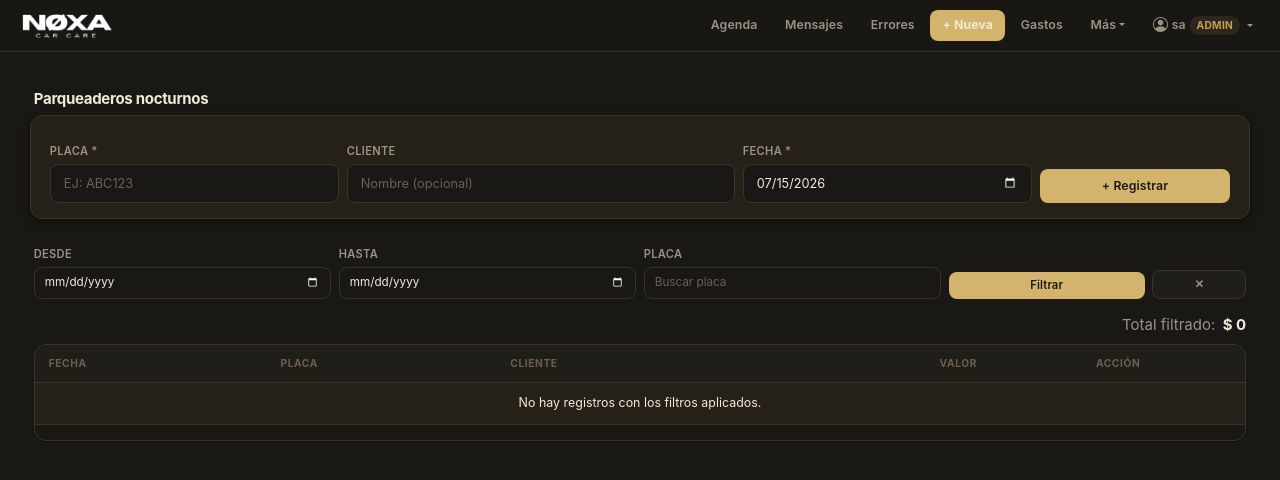
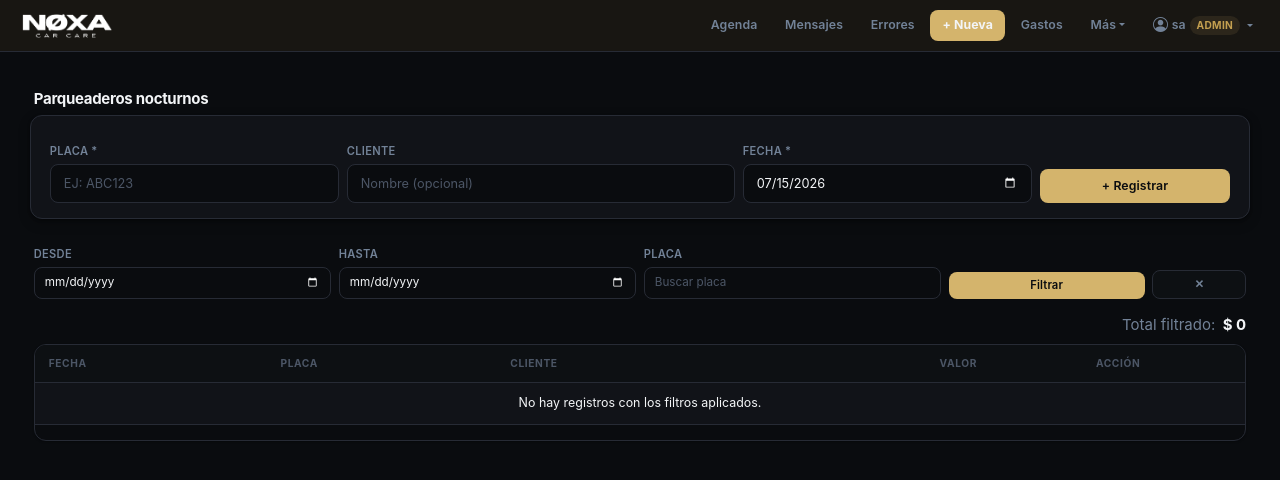
Before and after one commit to elsebastiann/agenda-detalling, a Flask app: page /parking in a window 1280 px wide. Shown: the top 480 px of the page. Run offline with Flask 3, Linux system fonts and the light colour scheme; a user stored in the database is signed in; data comes from the database, SQL or seed files in the repository; data that the repository does not hold is empty.

Commit message:
nueva paleta de colores (extraida de mbcolombia.club, dorado como acento) en widget y tema admin

```diff
--- a/templates/base.html
+++ b/templates/base.html
@@ -4,7 +4,7 @@
   <meta charset="utf-8">
   <title>Agenda Detailing</title>
   <meta name="viewport" content="width=device-width, initial-scale=1">
-  <meta name="theme-color" content="#1a1814">
+  <meta name="theme-color" content="#0a0c0f">
   <meta name="apple-mobile-web-app-status-bar-style" content="default">
 
   <link href="https://cdn.jsdelivr.net/npm/bootstrap@5.3.3/dist/css/bootstrap.min.css" rel="stylesheet">
@@ -17,19 +17,19 @@
     ═══════════════════════════════════════════ */
     :root {
       color-scheme: dark;
-      --bg:        #1a1814;
-      --bg2:       #201e18;
-      --surface:   #252118;
-      --surface2:  #2e2a20;
-      --border:    #3a332a;
+      --bg:        #0a0c0f;
+      --bg2:       #0d1013;
+      --surface:   #111318;
+      --surface2:  #1a1d23;
+      --border:    #272b35;
       --border2:   rgba(212,180,108,0.25);
-      --text:      #f0ead8;
-      --text2:     #9e9282;
-      --text3:     #6b5f52;
+      --text:      #f3f5f7;
+      --text2:     #728297;
+      --text3:     #4c5666;
       --accent:    #d4b46c;
       --accent-dk: #c4a050;
       --accent-bg: rgba(212,180,108,0.10);
-      --ink:       #f0ead8;
+      --ink:       #f3f5f7;
       --radius:    12px;
       --radius-sm: 8px;
       --shadow:    0 1px 3px rgba(0,0,0,0.4), 0 4px 12px rgba(0,0,0,0.25);
@@ -118,11 +118,11 @@
     /* Primario: dorado */
     .btn-primary {
       background: var(--accent) !important;
-      color: #1a1814 !important;
+      color: #0a0c0f !important;
     }
     .btn-primary:hover, .btn-primary:focus, .btn-primary:active {
       background: var(--accent-dk) !important;
-      color: #1a1814 !important;
+      color: #0a0c0f !important;
     }
     .btn-outline-primary {
       background: transparent !important;
@@ -131,7 +131,7 @@
     }
     .btn-outline-primary:hover {
       background: var(--accent) !important;
-      color: #1a1814 !important;
+      color: #0a0c0f !important;
     }
     /* Acento dorado */
     .btn-accent {
@@ -441,7 +441,7 @@
   <img
     src="{{ url_for('static', filename='img/logotipo.png') }}"
     alt="Agenda Detailing"
-    onerror="this.style.display='none';this.insertAdjacentHTML('afterend','<span style=\'color:#f0ead8;font-weight:800;font-size:17px\'>Agenda</span>');"
+    onerror="this.style.display='none';this.insertAdjacentHTML('afterend','<span style=\'color:#f3f5f7;font-weight:800;font-size:17px\'>Agenda</span>');"
   >
   <span id="mobile-date-label"></span>
 </div>
```
Also changed, not shown: templates/change_password.html (+8 -8 lines), templates/login.html (+8 -8 lines), templates/public_booking_mercedes.html (+10 -10 lines).
